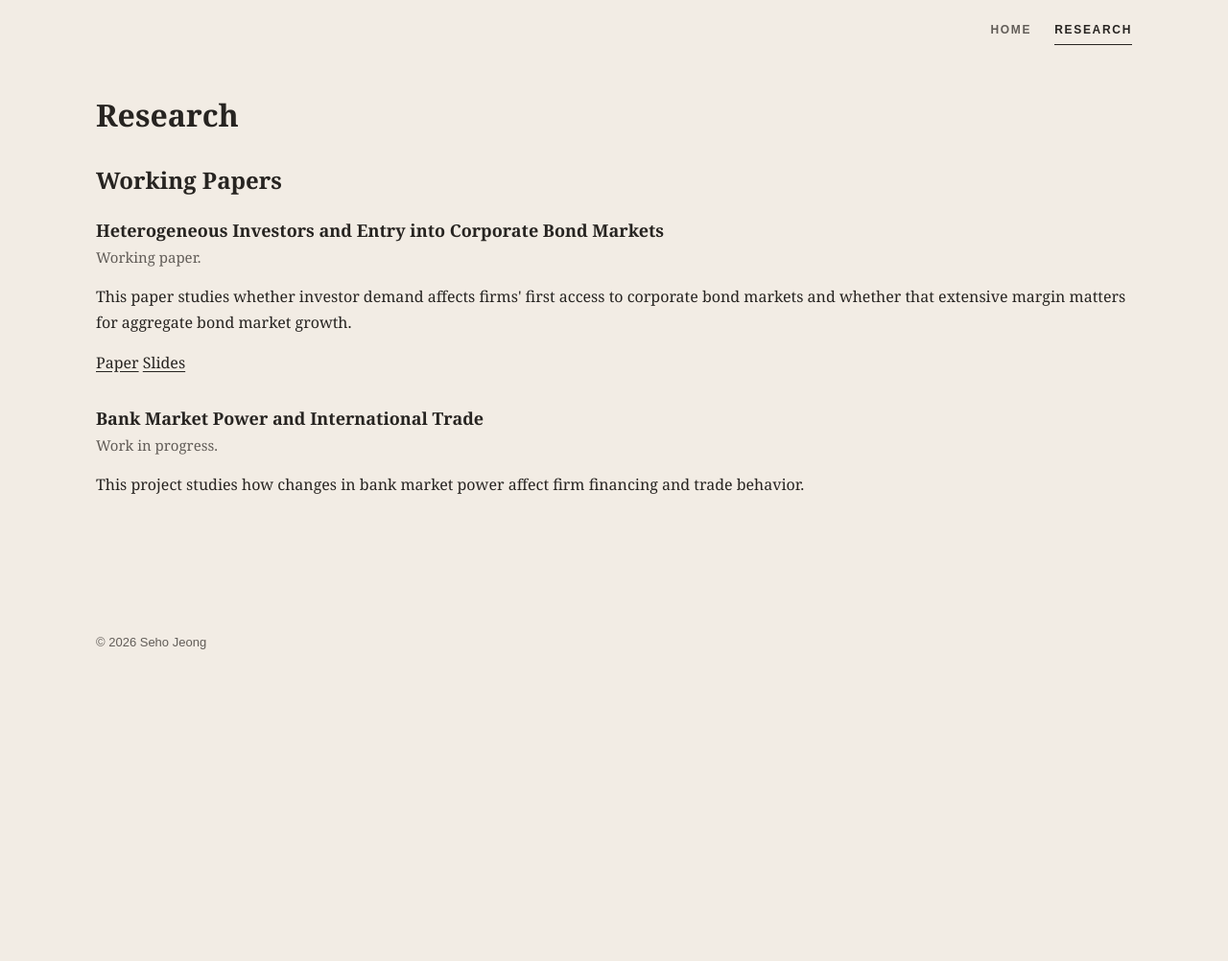
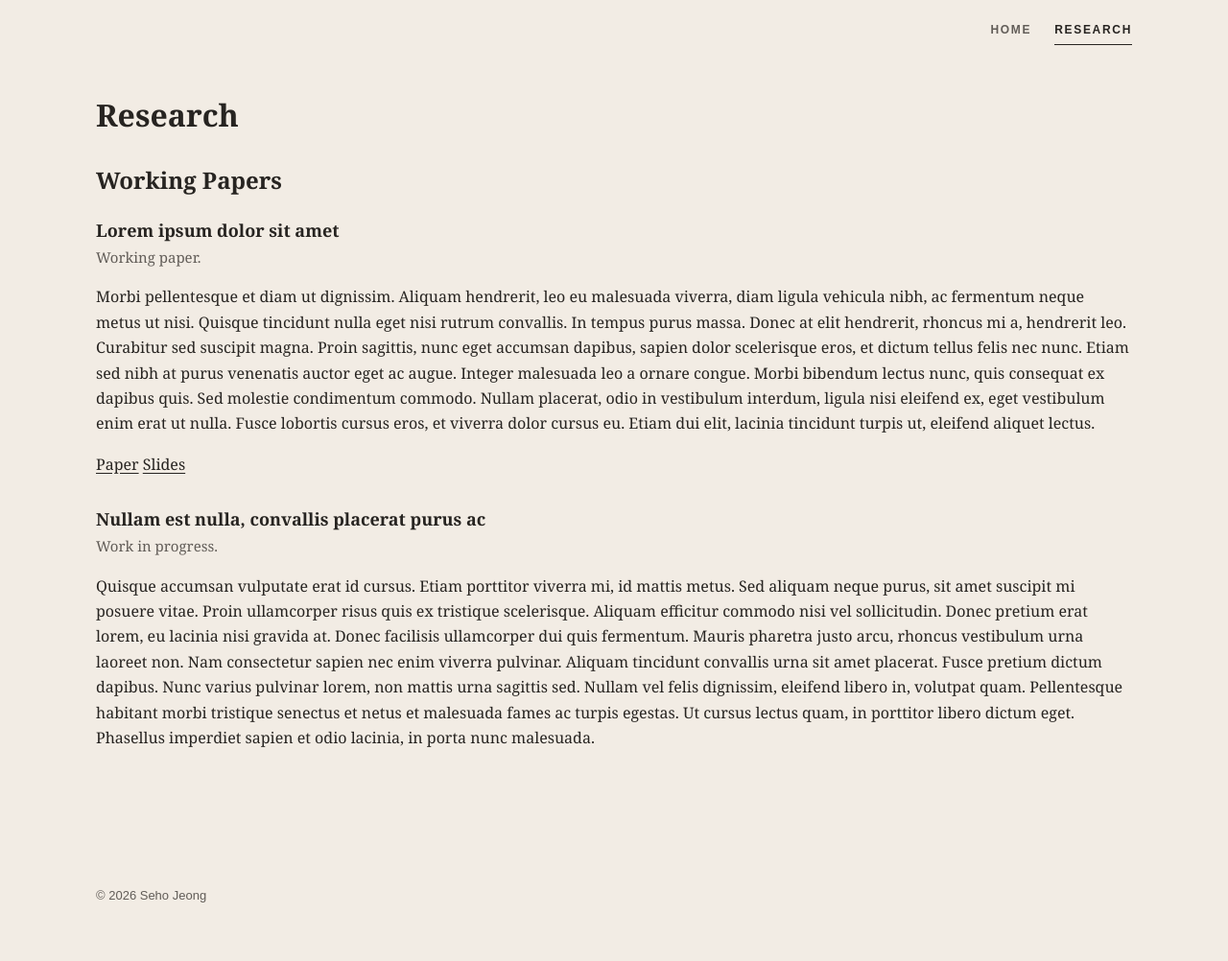
Before and after one commit to jeong-seho/jeong-seho.github.io, a Jekyll site: the page built from research.md, in a window 1280 px wide. Shown: the whole page at 96% size. Built offline with Jekyll 4.4.1, drawn with Linux system fonts in a browser that asks for light colours; before the commit the page ends 900 px from its top, so only the background shows below that.

Commit message:
Update research.md

```diff
--- a/research.md
+++ b/research.md
@@ -10,15 +10,13 @@ permalink: /research/
 
 <div class="paper">
     <div class="paper-title">
-        Heterogeneous Investors and Entry into Corporate Bond Markets
+        Lorem ipsum dolor sit amet
     </div>
     <div class="paper-meta">
         Working paper.
     </div>
     <p>
-        This paper studies whether investor demand affects firms' first access to
-        corporate bond markets and whether that extensive margin matters for
-        aggregate bond market growth.
+        Morbi pellentesque et diam ut dignissim. Aliquam hendrerit, leo eu malesuada viverra, diam ligula vehicula nibh, ac fermentum neque metus ut nisi. Quisque tincidunt nulla eget nisi rutrum convallis. In tempus purus massa. Donec at elit hendrerit, rhoncus mi a, hendrerit leo. Curabitur sed suscipit magna. Proin sagittis, nunc eget accumsan dapibus, sapien dolor scelerisque eros, et dictum tellus felis nec nunc. Etiam sed nibh at purus venenatis auctor eget ac augue. Integer malesuada leo a ornare congue. Morbi bibendum lectus nunc, quis consequat ex dapibus quis. Sed molestie condimentum commodo. Nullam placerat, odio in vestibulum interdum, ligula nisi eleifend ex, eget vestibulum enim erat ut nulla. Fusce lobortis cursus eros, et viverra dolor cursus eu. Etiam dui elit, lacinia tincidunt turpis ut, eleifend aliquet lectus.
     </p>
     <div class="links">
         <a href="#">Paper</a>
@@ -28,13 +26,12 @@ permalink: /research/
 
 <div class="paper">
     <div class="paper-title">
-        Bank Market Power and International Trade
+        Nullam est nulla, convallis placerat purus ac
     </div>
     <div class="paper-meta">
         Work in progress.
     </div>
     <p>
-        This project studies how changes in bank market power affect firm financing
-        and trade behavior.
+        Quisque accumsan vulputate erat id cursus. Etiam porttitor viverra mi, id mattis metus. Sed aliquam neque purus, sit amet suscipit mi posuere vitae. Proin ullamcorper risus quis ex tristique scelerisque. Aliquam efficitur commodo nisi vel sollicitudin. Donec pretium erat lorem, eu lacinia nisi gravida at. Donec facilisis ullamcorper dui quis fermentum. Mauris pharetra justo arcu, rhoncus vestibulum urna laoreet non. Nam consectetur sapien nec enim viverra pulvinar. Aliquam tincidunt convallis urna sit amet placerat. Fusce pretium dictum dapibus. Nunc varius pulvinar lorem, non mattis urna sagittis sed. Nullam vel felis dignissim, eleifend libero in, volutpat quam. Pellentesque habitant morbi tristique senectus et netus et malesuada fames ac turpis egestas. Ut cursus lectus quam, in porttitor libero dictum eget. Phasellus imperdiet sapien et odio lacinia, in porta nunc malesuada.
     </p>
 </div>
```
